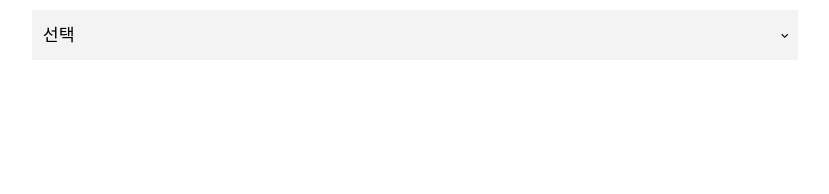
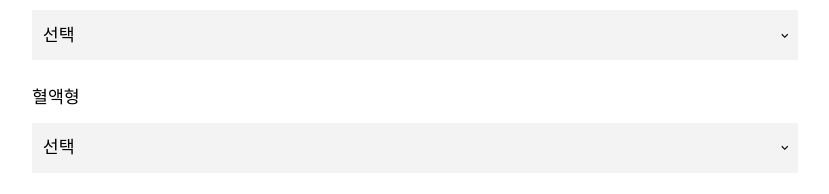
Before and after one commit to MyDeskDev/my-desk-front, a Next.js app: page /invite/desks/new in a window 1280 px wide. Shown: the part 1880-2074 px from the top of the page, without its empty margins (226-1055 px from the left). Before the commit the page ends 1987 px from the top, so only its background shows below. Built offline with nearby package versions, Linux system fonts and the light colour scheme; a web font is replaced by a local one.

Commit message:
마이데스크 작성 초대 혈액형 선택 추가

```diff
--- a/src/pages/invite/desks/new.tsx
+++ b/src/pages/invite/desks/new.tsx
@@ -131,6 +131,14 @@ const InviteCreateDesk: NextPage = () => {
                   <option value="unique">유니크</option>
                 </Select>
               </InputBox>
+              <InputBox label="혈액형">
+                <Select placeholder="선택">
+                  <option value="A">A형</option>
+                  <option value="B">B형</option>
+                  <option value="O">O형</option>
+                  <option value="AB">AB형</option>
+                </Select>
+              </InputBox>
             </DeskInputSection>
           </Box>
         </form>
```
